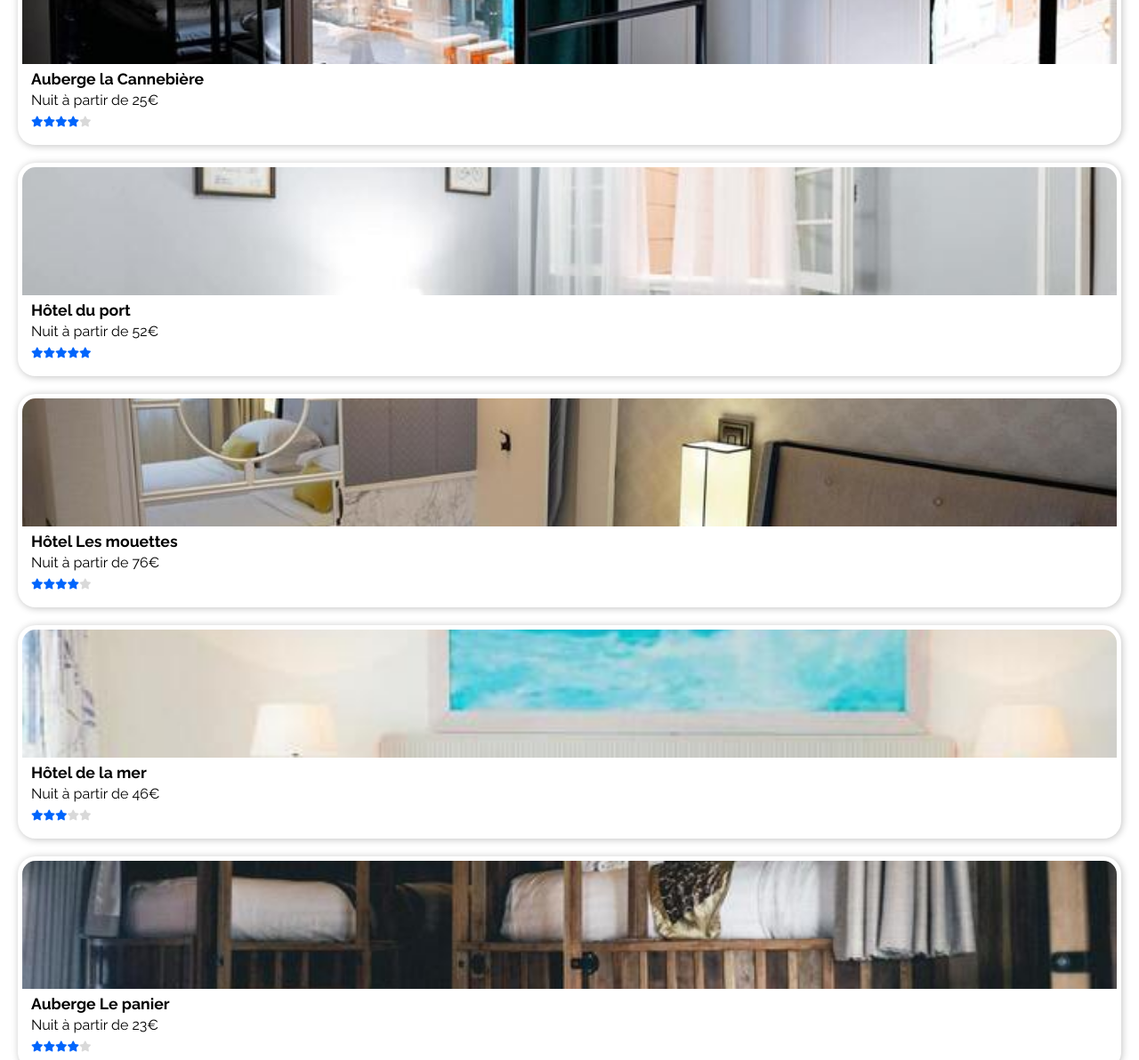
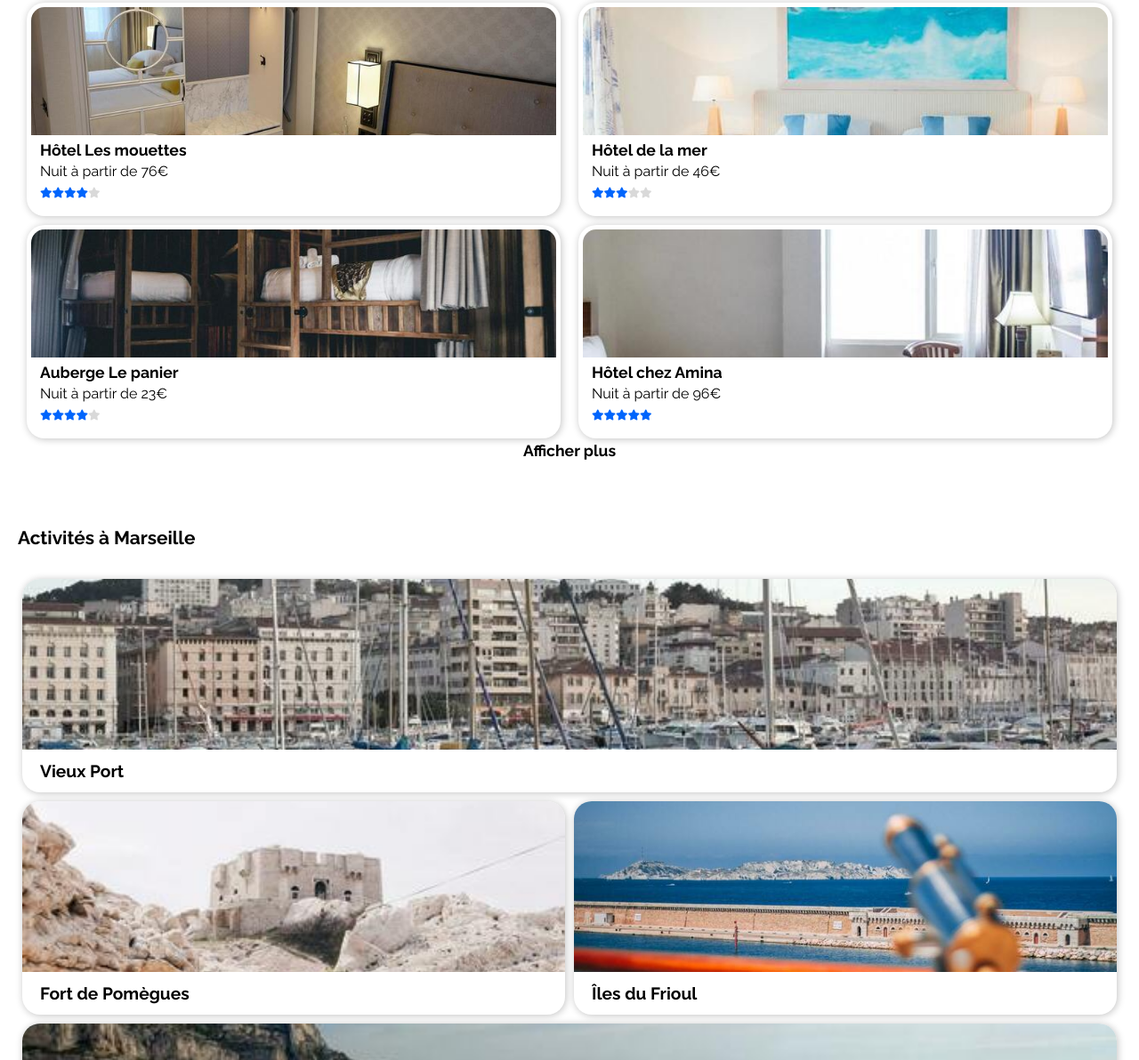
Before and after one commit to Nalem14/BucailleThommy_2_12022021, a plain HTML site: page index.html in a window 1280 px wide. Shown: the part 1355-2547 px from the top of the page at 89% size. Drawn offline with Linux system fonts and the light colour scheme.

Commit message:
Added CSS superior to 576px

```diff
--- a/assets/css/style.css
+++ b/assets/css/style.css
@@ -389,3 +389,28 @@ footer ul li {
 .active {
     color: #0065fc;
 }
+
+@media screen AND (min-width:576px) {
+    #popular, #hebergements  {
+        display: flex;
+        flex-wrap: wrap;
+        justify-content: center;
+    }
+    #popular h2, #hebergements h2, #activites h2 {
+        flex: 1 0 100%;
+    }
+    #popular article, #hebergements article {
+        flex: 1 0 45%;
+        margin: 5px 10px;
+    }
+    #activites div {
+        display: flex;
+        flex-wrap: wrap;
+        justify-content: space-between;
+    }
+    #activites div article {
+        flex: 1 0 45%;
+        align-items: center;
+        margin: 5px;
+    }
+}
```
